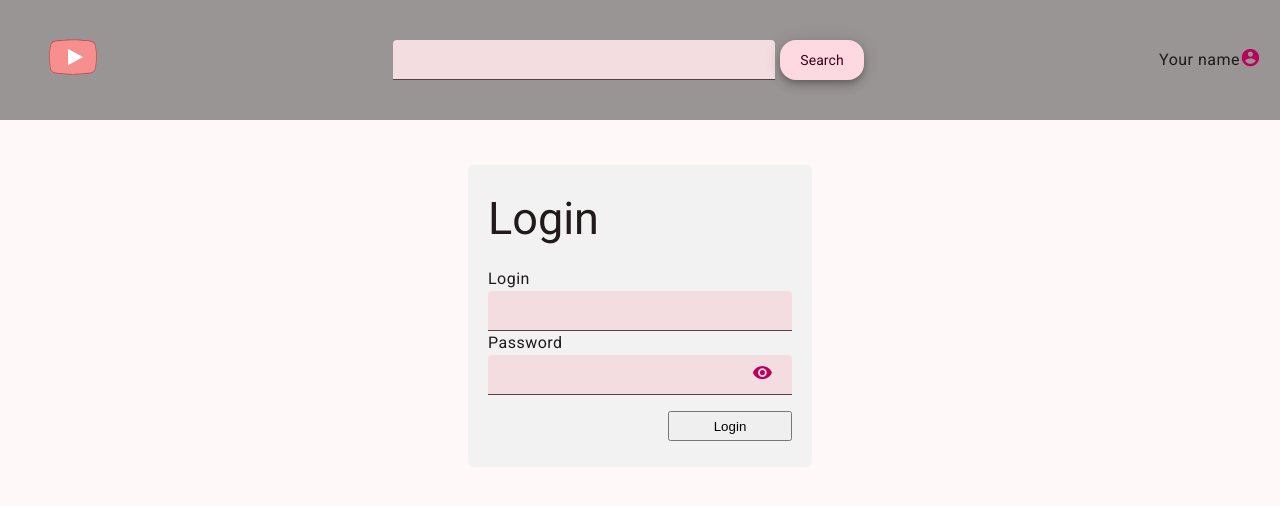
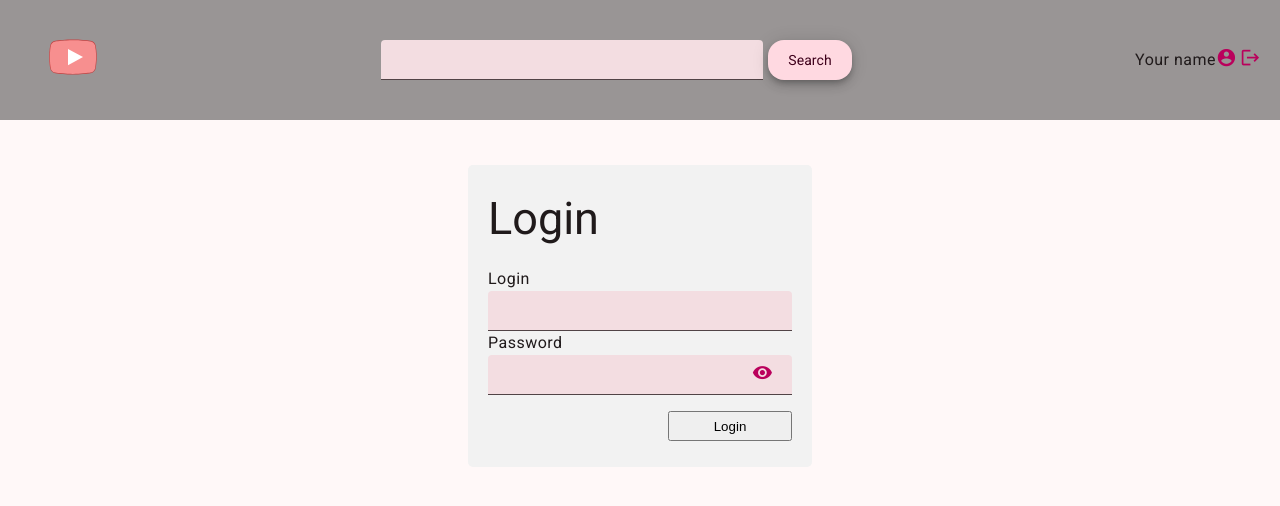
Before and after one commit to YuliyaVoronovich/youtube-client-app, an Angular app in the folder youtube-client/: page /login in a window 1280 px wide. Shown: the top 506 px of the page. Built offline with nearby package versions, Linux system fonts and the light colour scheme.

Commit message:
feat: add logout method

```diff
--- a/youtube-client/src/app/core/components/header/header/header.component.html
+++ b/youtube-client/src/app/core/components/header/header/header.component.html
@@ -1,5 +1,5 @@
 <mat-toolbar-row>
   <app-logo></app-logo>
   <app-search-form></app-search-form>
-  <app-user-info></app-user-info>
+  <app-user-info (logout)="logout()"></app-user-info>
 </mat-toolbar-row>
--- a/youtube-client/src/app/core/components/header/header/header.component.ts
+++ b/youtube-client/src/app/core/components/header/header/header.component.ts
@@ -1,6 +1,8 @@
 import { Component } from '@angular/core';
 import { MatToolbarModule } from '@angular/material/toolbar';
 import { ButtonComponent } from '@shared/components/button/button.component';
+import { AuthService } from '@features/auth/services/auth.service';
+import { Router } from '@angular/router';
 import { UserInfoComponent } from '../user-info/user-info.component';
 import { LogoComponent } from '../logo/logo.component';
 import { SearchFormComponent } from '../search-form/search-form.component';
@@ -18,4 +20,14 @@ import { SearchFormComponent } from '../search-form/search-form.component';
   templateUrl: './header.component.html',
   styleUrl: './header.component.scss',
 })
-export class HeaderComponent {}
+export class HeaderComponent {
+  constructor(
+    private authService: AuthService,
+    private router: Router
+  ) {}
+
+  logout() {
+    this.authService.logout();
+    this.router.navigateByUrl('/');
+  }
+}
--- a/youtube-client/src/app/core/components/header/user-info/user-info.component.html
+++ b/youtube-client/src/app/core/components/header/user-info/user-info.component.html
@@ -1,2 +1,3 @@
 <span>Your name</span>
 <app-icon fontIcon="account_circle" text=""></app-icon>
+<app-icon fontIcon="logout" text="" (click)="emitLogout()"></app-icon>
--- a/youtube-client/src/app/core/components/header/user-info/user-info.component.ts
+++ b/youtube-client/src/app/core/components/header/user-info/user-info.component.ts
@@ -1,4 +1,4 @@
-import { Component } from '@angular/core';
+import { Component, EventEmitter, Output } from '@angular/core';
 import { IconComponent } from '@shared/components/icon/icon.component';
 
 @Component({
@@ -8,4 +8,10 @@ import { IconComponent } from '@shared/components/icon/icon.component';
   templateUrl: './user-info.component.html',
   styleUrl: './user-info.component.scss',
 })
-export class UserInfoComponent {}
+export class UserInfoComponent {
+  @Output() public readonly logout = new EventEmitter<string>();
+
+  emitLogout() {
+    this.logout.emit();
+  }
+}
--- a/youtube-client/src/app/features/auth/guards/auth.guard.ts
+++ b/youtube-client/src/app/features/auth/guards/auth.guard.ts
@@ -5,10 +5,8 @@ import { AuthService } from '../services/auth.service';
 export const authGuard: CanMatchFn = () => {
   const authService: AuthService = inject(AuthService);
 
-  authService.isLoginned$.subscribe((isLoggedIn: boolean) => {
-    console.warn(isLoggedIn);
-    return !isLoggedIn ? inject(Router).navigate(['login']) : true;
-  });
-
-  return true;
+  if (authService.isLoginned()) {
+    return true;
+  }
+  return inject(Router).navigate(['login']);
 };
--- a/youtube-client/src/app/features/auth/services/auth.service.ts
+++ b/youtube-client/src/app/features/auth/services/auth.service.ts
@@ -1,7 +1,7 @@
 import { Injectable } from '@angular/core';
 import { Router } from '@angular/router';
 import { LocalStorageService } from '@core/services/local-storage.service';
-import { BehaviorSubject, Observable } from 'rxjs';
+import { BehaviorSubject } from 'rxjs';
 
 @Injectable({
   providedIn: 'root',
@@ -11,7 +11,9 @@ export class AuthService {
     this.getAuthStatus()
   );
 
-  public isLoginned$: Observable<boolean> = this.isLoginnedSubject;
+  public isLoginned(): boolean {
+    return this.isLoginnedSubject.value;
+  }
 
   constructor(
     private localStorage: LocalStorageService,
@@ -24,8 +26,8 @@ export class AuthService {
   }
 
   public logout() {
+    this.localStorage.removeItem('fakeUserToken');
     this.isLoginnedSubject.next(false);
-    this.localStorage.removeItem('fakeUserToken');
   }
 
   private getAuthStatus() {
```
